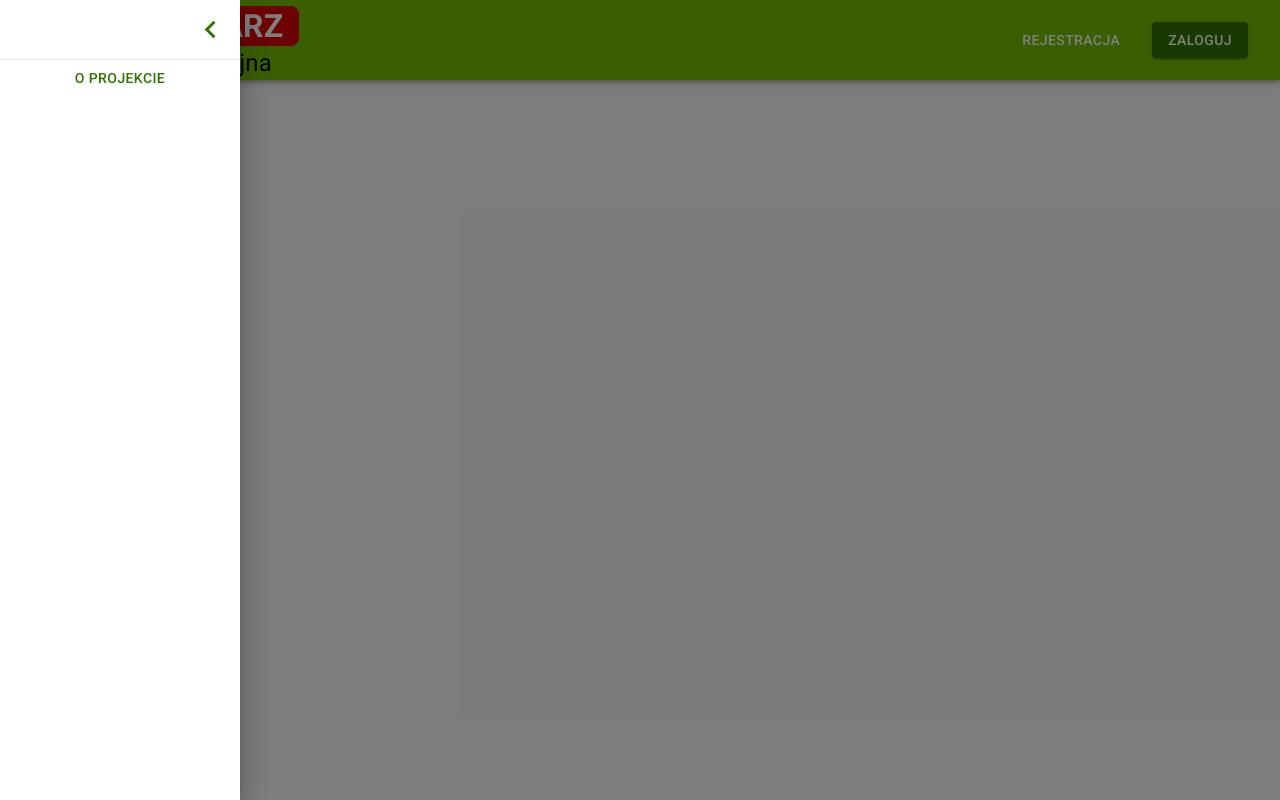
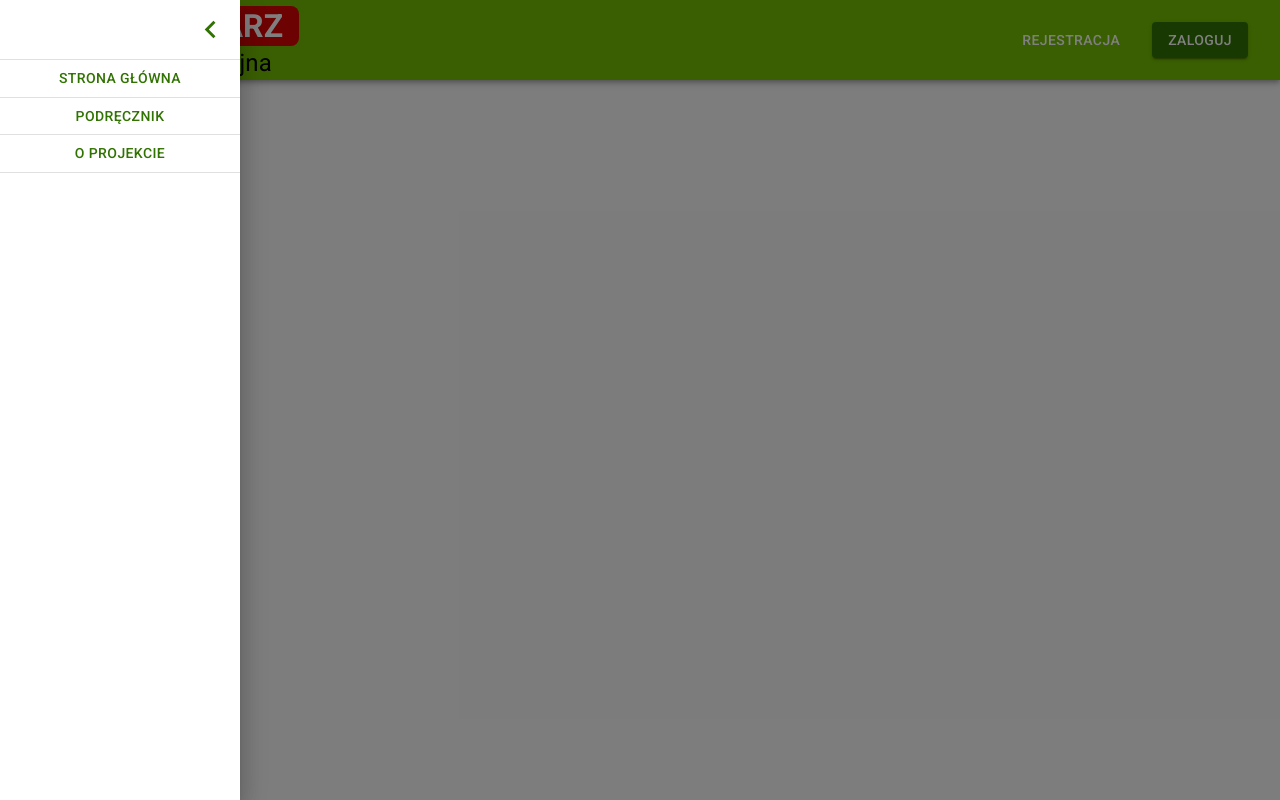
Before and after one commit to sebek78/grocery-store, a React app in the folder client/: page /manual in a window 1280 px wide. Both pictures are taken after a click on the button "menu". Built offline with nearby package versions, Linux system fonts and the light colour scheme.

Commit message:
Add react-router

```diff
--- a/client/package.json
+++ b/client/package.json
@@ -14,8 +14,10 @@
   "dependencies": {
     "@material-ui/core": "^4.12.3",
     "@material-ui/icons": "^4.11.2",
+    "@types/react-router-dom": "^5.1.8",
     "react": "^17.0.2",
     "react-dom": "^17.0.2",
+    "react-router-dom": "^5.2.0",
     "rimraf": "^3.0.2",
     "styled-components": "^5.3.0"
   },
--- a/client/src/components/App/App.tsx
+++ b/client/src/components/App/App.tsx
@@ -1,4 +1,5 @@
 import React from 'react';
+import { BrowserRouter as Router, Switch, Route } from 'react-router-dom';
 import { Homepage } from '@pages';
 import { CssBaseline } from '@material-ui/core';
 import { ThemeProvider } from '@material-ui/core/styles';
@@ -8,8 +9,14 @@ const App = () => {
     return (
         <>
             <CssBaseline />
-            <ThemeProvider theme={theme} >
-                <Homepage />
+            <ThemeProvider theme={theme}>
+                <Router>
+                    <Switch>
+                        <Route path="/">
+                            <Homepage />
+                        </Route>
+                    </Switch>
+                </Router>
             </ThemeProvider>
         </>
     );
--- /dev/null
+++ b/client/src/pages/About/About.tsx
@@ -0,0 +1,7 @@
+import React from 'react';
+
+const About = () => {
+    return <div>About</div>;
+};
+
+export default About;
--- a/client/src/pages/Home/Homepage/Homepage.tsx
+++ b/client/src/pages/Home/Homepage/Homepage.tsx
@@ -1,8 +1,10 @@
 import React, { useState } from 'react';
+import { Switch, Route } from 'react-router-dom';
 import LoginDialog from '../LoginDialog';
 import RegisterDialog from '../RegisterDialog';
 import Header from '../Header';
 import Menu from '../Menu';
+import { About, Manual } from '@pages';
 
 const Homepage = () => {
     const [menuOpen, setMenu] = useState(false);
@@ -25,6 +27,14 @@ const Homepage = () => {
                 toggleMenu={toggleMenu}
                 handleDialogOpen={handleDialogOpen}
             />
+            <Switch>
+                <Route path="/manual">
+                    <Manual />
+                </Route>
+                <Route path="/about">
+                    <About />
+                </Route>
+            </Switch>
             <Menu menuOpen={menuOpen} toggleMenu={toggleMenu} />
             <LoginDialog
                 open={loginDialogOpen}
--- a/client/src/pages/Home/Menu/index.tsx
+++ b/client/src/pages/Home/Menu/index.tsx
@@ -1,7 +1,9 @@
 import React from 'react';
+import { Link } from 'react-router-dom';
 import { Button, Divider, Drawer, Grid, IconButton } from '@material-ui/core';
 import ChevronLeftIcon from '@material-ui/icons/ChevronLeft';
 import { makeStyles } from '@material-ui/core/styles';
+import MenuLink from '../MenuLink';
 
 type MenuProps = {
     menuOpen: boolean;
@@ -25,7 +27,9 @@ const Menu = ({ menuOpen, toggleMenu }: MenuProps) => {
                 </IconButton>
             </Grid>
             <Divider />
-            <Button color="primary">O projekcie</Button>
+            <MenuLink to="/" label="Strona główna" toggleMenu={toggleMenu} />
+            <MenuLink to="/manual" label="Podręcznik" toggleMenu={toggleMenu} />
+            <MenuLink to="/about" label="O projekcie" toggleMenu={toggleMenu} />
         </Drawer>
     );
 };
--- /dev/null
+++ b/client/src/pages/Home/MenuLink/index.tsx
@@ -0,0 +1,27 @@
+import React from 'react';
+import { Link } from 'react-router-dom';
+import { Button, Divider } from '@material-ui/core';
+
+type MenuLinkProps = {
+    label: string;
+    to: string;
+    toggleMenu: () => void;
+};
+
+const MenuLink = ({ label, to, toggleMenu }: MenuLinkProps) => {
+    return (
+        <>
+            <Button
+                color="primary"
+                component={Link}
+                to={to}
+                onClick={toggleMenu}
+            >
+                {label}
+            </Button>
+            <Divider />
+        </>
+    );
+};
+
+export default MenuLink;
--- /dev/null
+++ b/client/src/pages/Manual/Manual.tsx
@@ -0,0 +1,7 @@
+import React from 'react';
+
+const Manual = () => {
+    return <div>Podręcznik</div>;
+};
+
+export default Manual;
--- a/client/src/pages/index.ts
+++ b/client/src/pages/index.ts
@@ -1,3 +1,5 @@
+import About from './About/About';
 import Homepage from './Home/Homepage/Homepage';
+import Manual from './Manual/Manual';
 
-export { Homepage };
+export { About, Homepage, Manual };
```
Also changed, not shown: 1 other file (tests, documents, lock files or other folders).
